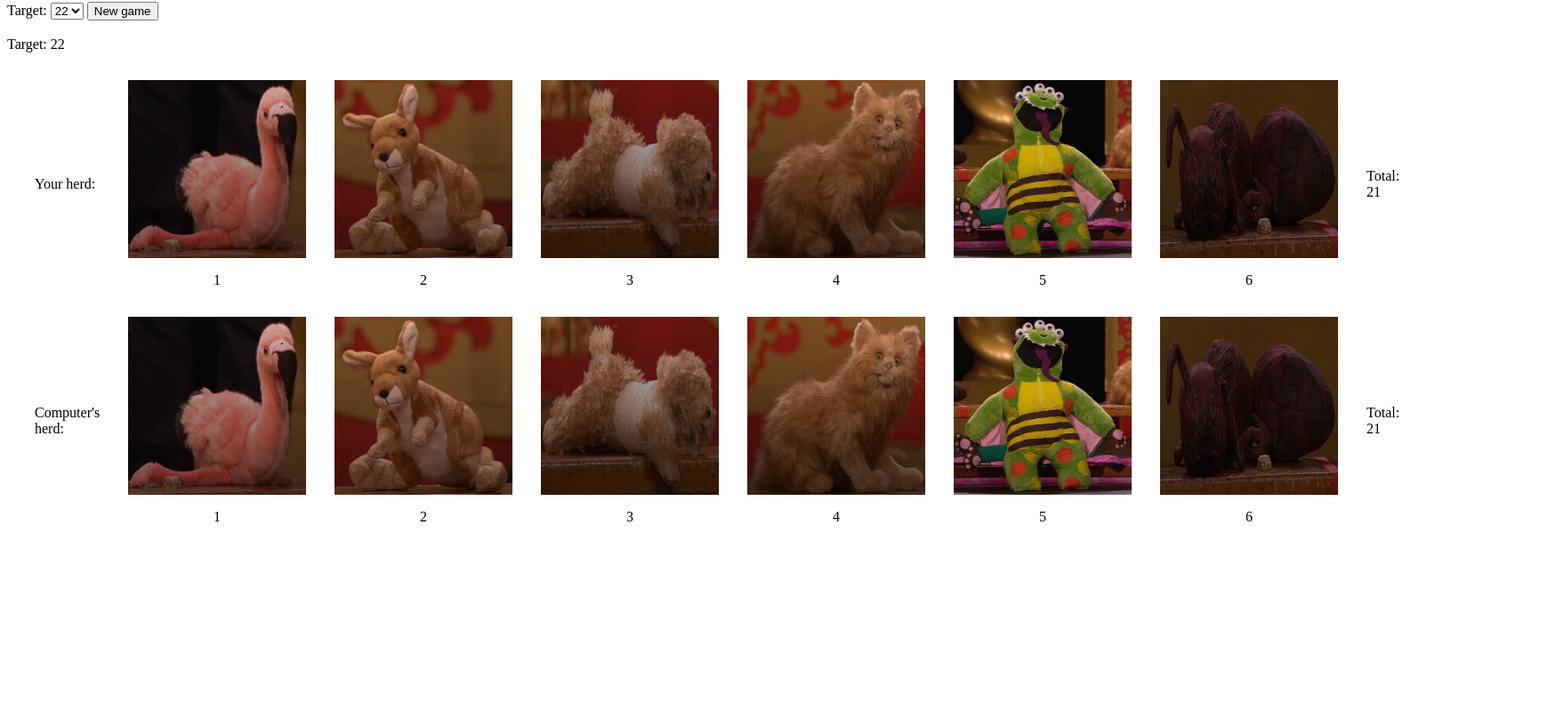
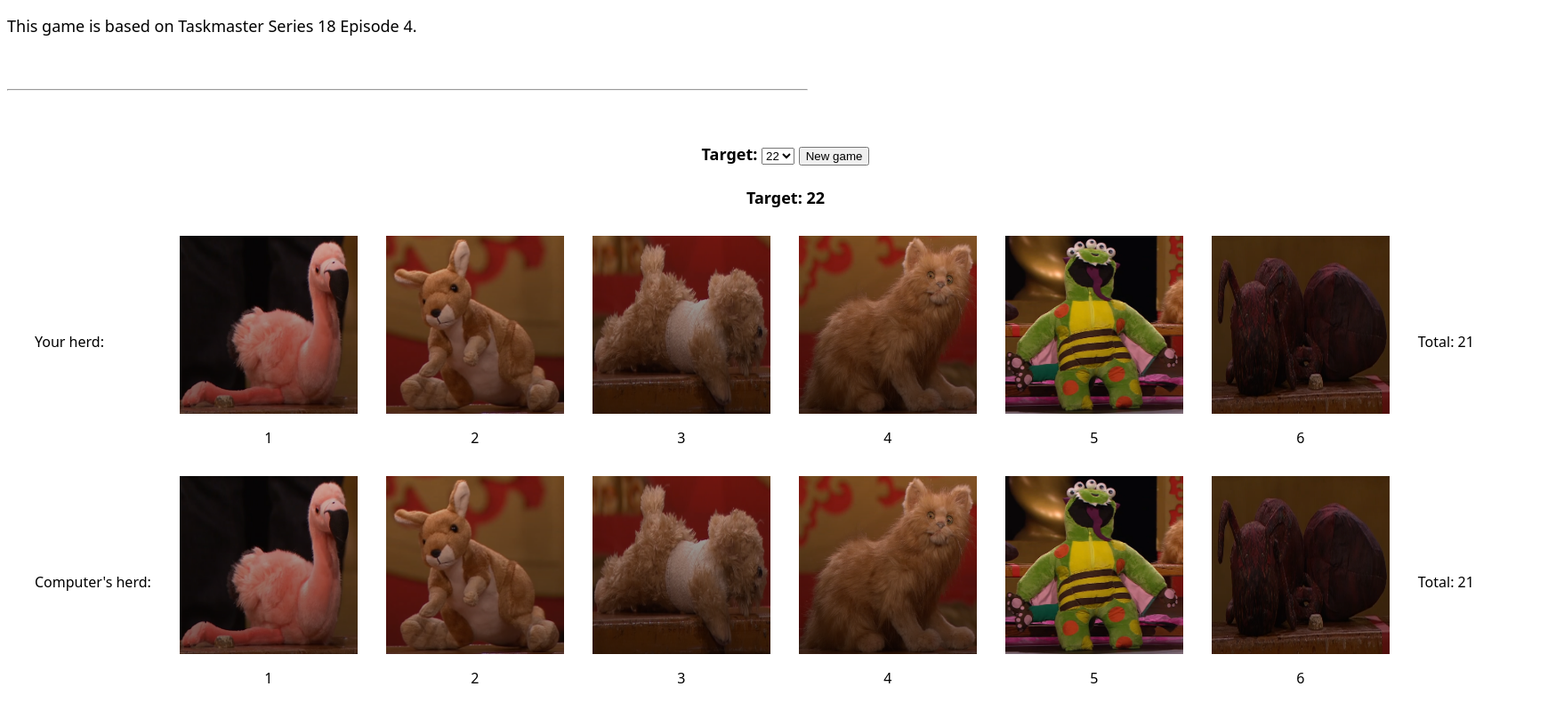
Before and after one commit to tobycrisford/taskmaster_leg_challenge, a plain HTML site: page index.html in a window 1280 px wide. Shown: the part 64-863 px from the top of the page at 89% size, 1758 px wide, since content can reach past the window. Before the commit the page ends 800 px from the top, so only its background shows below. Drawn offline with Linux system fonts and the light colour scheme.

Commit message:
Improving styling

```diff
--- a/index.html
+++ b/index.html
@@ -6,6 +6,12 @@
     <body>
         <header>
             <h1>Taskmaster leg task</h1>
+            <div class="intro">
+                This game is based on Taskmaster Series 18 Episode 4.
+            </div>
+        </header>
+        <hr>
+        <div class="game">
             Target:
             <select id="target_select" value="22">
                 <option value="17">17</option>
@@ -19,7 +25,6 @@
             </select>
             <button onclick="reset_game();">New game</button><br><br>
             Target: <span id="target_display"></span>
-        </header>
             <table>
                 <tr id="human_options">
                     <td>Your herd: </td>
@@ -28,7 +33,8 @@
                     <td>Computer's herd: </td>
                 </tr>
             </table><br><br>
-        <span id="result_display"></span>
+            <span class="results" id="result_display"></span>
             <script>create_game();</script>
+        </div>
     </body>
 </html>
--- a/leg_game.css
+++ b/leg_game.css
@@ -1,3 +1,24 @@
 table {
     border-spacing: 30px;
   }
+
+body {
+    font-size: large;
+    max-width: 50em;
+    font-family: system-ui,-apple-system,"Segoe UI","Roboto","Ubuntu","Cantarell","Noto Sans",sans-serif,"Apple Color Emoji","Segoe UI Emoji","Segoe UI Symbol","Noto Color Emoji";
+}
+
+.intro {
+    padding-bottom: 50px;
+}
+
+.game {
+    font-weight: bold;
+    text-align: center;
+    padding-top: 50px;
+    width: 1750px;
+}
+
+.results {
+    font-size: xxx-large;
+}
```
Lines whose indentation alone changed are shown as unchanged.
